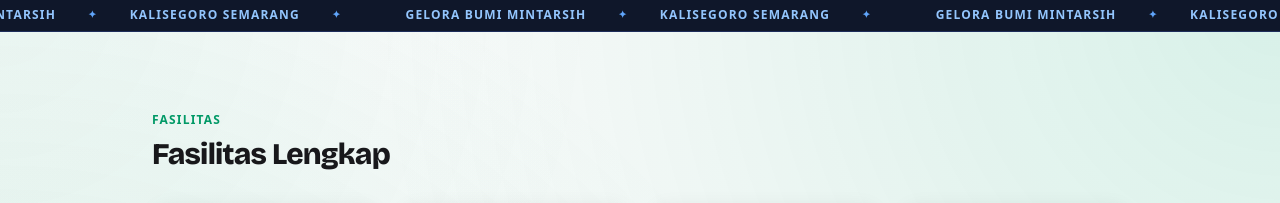
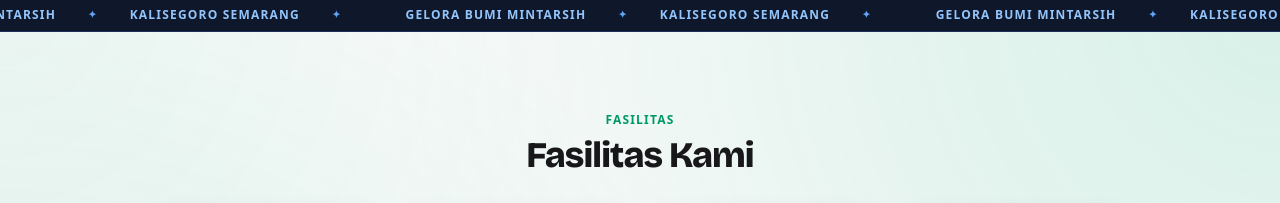
Before and after one commit to kevinsedayu/sewa-lap, a Next.js app: page / in a window 1280 px wide. Shown: the part 803-1006 px from the top of the page. Built offline with nearby package versions, Linux system fonts and the light colour scheme; no server answers; the database is empty.

Commit message:
style: center and enlarge 'Fasilitas Kami' text across all pages

```diff
--- a/src/app/(auth)/layout.tsx
+++ b/src/app/(auth)/layout.tsx
@@ -53,15 +53,8 @@ export default async function AuthLayout({
           </div>
 
           {/* Fasilitas Kami */}
-          <div style={{ marginBottom: '32px', textAlign: 'center' }}>
-            <h2 style={{
-              fontSize: '24px',
-              color: '#166534',
-              marginBottom: '20px',
-              letterSpacing: '-0.02em',
-              textTransform: 'uppercase',
-              fontWeight: 800
-            }}>
+          <div className="mb-8 text-center">
+            <h2 className="text-2xl font-bold text-emerald-800 mb-4 tracking-tight uppercase">
               Fasilitas Kami
             </h2>
             <div style={{
--- a/src/app/admin/dashboard/page.tsx
+++ b/src/app/admin/dashboard/page.tsx
@@ -111,8 +111,8 @@ export default async function AdminDashboard() {
       <div className="p-6 sm:p-8 max-w-6xl mx-auto space-y-8">
 
       {/* Fasilitas Gallery */}
-      <div className="mb-8">
-        <h2 className="text-xl font-bold text-emerald-800 mb-4 tracking-tight uppercase text-center sm:text-left">
+      <div className="mb-8 text-center">
+        <h2 className="text-2xl font-bold text-emerald-800 mb-4 tracking-tight uppercase">
           Fasilitas Kami
         </h2>
         <FasilitasGallery />
--- a/src/app/page.tsx
+++ b/src/app/page.tsx
@@ -121,11 +121,11 @@ export default async function Home() {
 
         {/* Fasilitas Section (Luxurious Cards) */}
         <div className="mb-20">
-          <div className="flex items-center justify-between mb-8">
+          <div className="flex flex-col items-center justify-center text-center mb-8">
             <div>
               <p className="text-xs font-bold text-emerald-600 uppercase tracking-widest mb-2">Fasilitas</p>
-              <h2 className="text-3xl font-extrabold text-zinc-900 tracking-tight font-bricolage">
-                Fasilitas Lengkap
+              <h2 className="text-4xl font-extrabold text-zinc-900 tracking-tight font-bricolage">
+                Fasilitas Kami
               </h2>
             </div>
           </div>
--- a/src/app/user/dashboard/page.tsx
+++ b/src/app/user/dashboard/page.tsx
@@ -103,8 +103,8 @@ export default async function UserDashboard() {
       <div className="p-6 sm:p-8 max-w-5xl mx-auto space-y-8">
 
       {/* Fasilitas Gallery */}
-      <div className="mb-8">
-        <h2 className="text-xl font-bold text-emerald-800 mb-4 tracking-tight uppercase text-center sm:text-left">
+      <div className="mb-8 text-center">
+        <h2 className="text-2xl font-bold text-emerald-800 mb-4 tracking-tight uppercase">
           Fasilitas Kami
         </h2>
         <FasilitasGallery />
```
